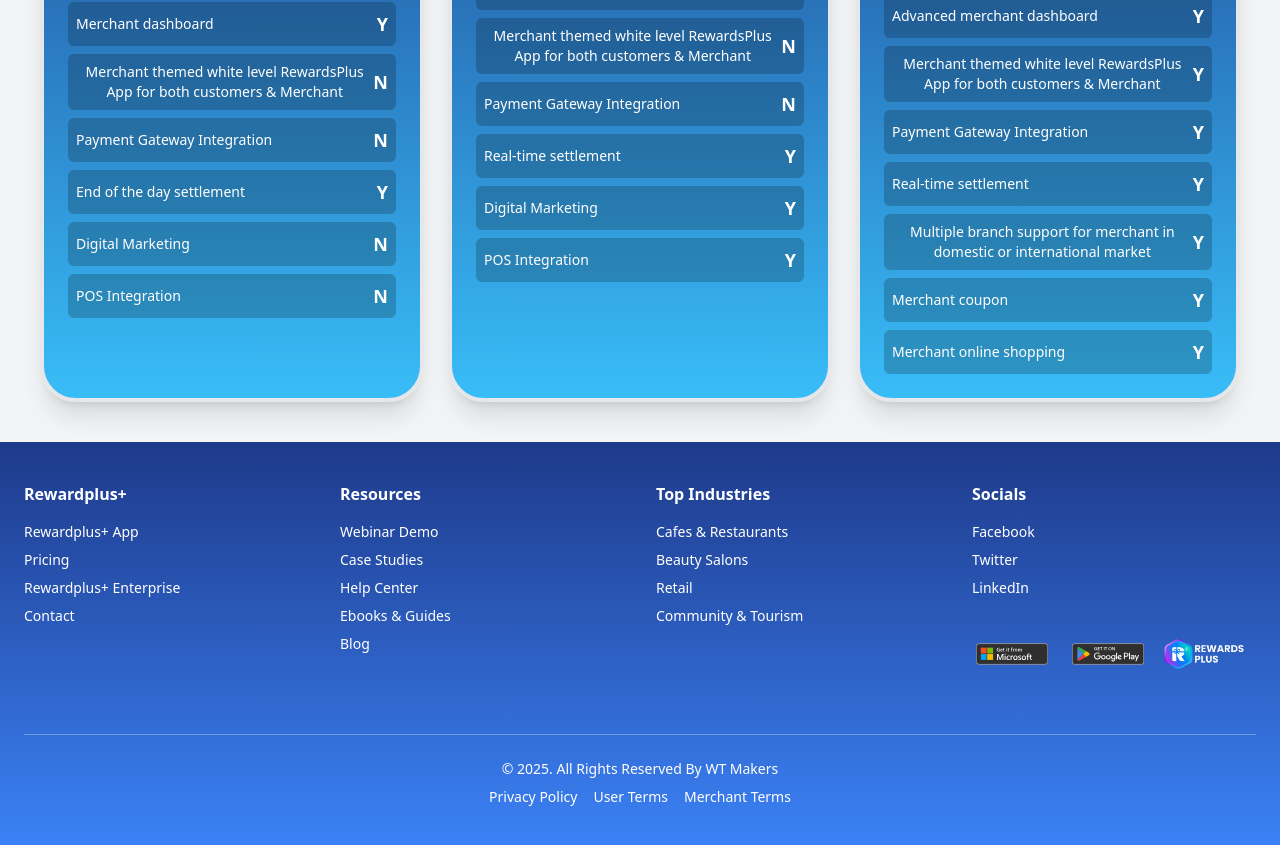
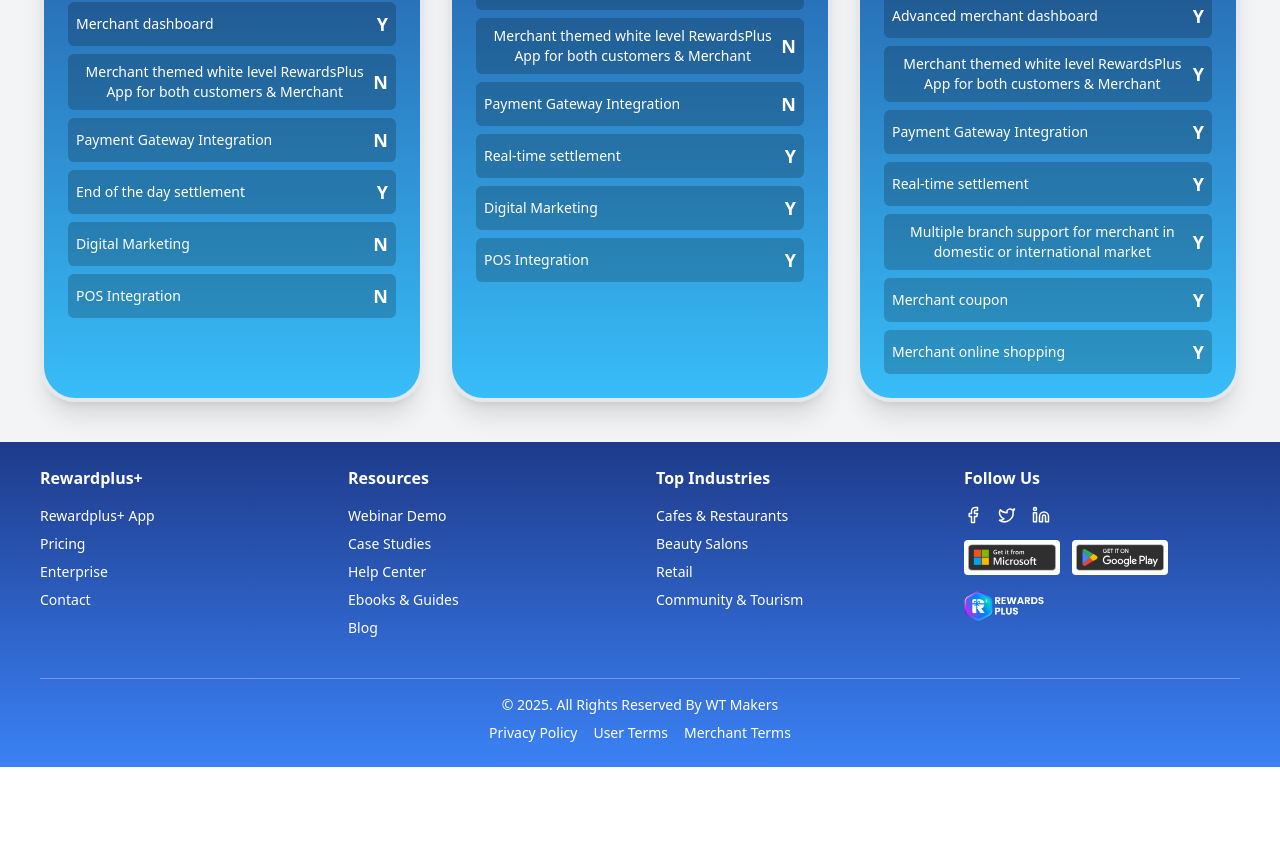
Before and after one commit to baisakhi-aich/Rewardplus, a React (Vite) app: page / in a window 1280 px wide. Shown: the part 972-1817 px from the top of the page. After the commit the page ends 1739 px from the top, so only its background shows below. Built offline with nearby package versions, Linux system fonts and the light colour scheme; no server answers.

Commit message:
initial commit

```diff
--- a/src/Component/Footer/Footer.jsx
+++ b/src/Component/Footer/Footer.jsx
@@ -1,75 +1,103 @@
-import React from 'react'
-import footermicrosoft from "../../assets/App/1728646283_Mobile app store badge-CakwQpZx.svg"
-import footerplaystore from "../../assets/App/1728646283_Mobile app store badge-1-DQ_exAEs.svg"
-import footerlogo from "../../assets/Logo/logo.png"
+import React, { useState } from 'react';
+import footermicrosoft from "../../assets/App/1728646283_Mobile app store badge-CakwQpZx.svg";
+import footerplaystore from "../../assets/App/1728646283_Mobile app store badge-1-DQ_exAEs.svg";
+import footerlogo from "../../assets/Logo/logo.png";
+import { ChevronUp, ChevronDown, Facebook, Twitter, Linkedin } from "lucide-react";
+
 const Footer = () => {
+  const [isExpanded, setIsExpanded] = useState(false);
+
   return (
+    <footer className="bg-gradient-to-b from-blue-900 to-blue-500 text-white py-6 px-4 md:px-10">
+      {/* Expand/Collapse for mobile */}
+      <div className="md:hidden flex justify-center">
+        <button
+          className="flex items-center gap-2 text-sm font-medium text-white"
+          onClick={() => setIsExpanded(!isExpanded)}
+        >
+          {isExpanded ? (
+            <>
+              Collapse Footer <ChevronUp size={10} />
+            </>
+          ) : (
+            <>
+              Expand Footer <ChevronDown size={10} />
+            </>
+          )}
+        </button>
+      </div>
+
+      {/* Main Footer Content */}
+      <div
+        className={`transition-all duration-500 overflow-hidden ${
+          isExpanded ? "max-h-[2000px] mt-6" : "max-h-0 md:max-h-full"
+        } md:max-h-full md:mt-0`}
+      >
+        <div className="max-w-7xl mx-auto grid grid-cols-1 sm:grid-cols-2 md:grid-cols-4 gap-8">
+          {/* Rewardplus+ Links */}
           <div>
-      <footer class="bg-gradient-to-b from-blue-900 to-blue-500 text-white py-10 px-6">
-  <div class="max-w-7xl mx-auto grid grid-cols-1 md:grid-cols-4 gap-8">
-    {/* <!-- Stamp Me Column --> */}
-    <div>
-      <h4 class="font-semibold text-base mb-4">Rewardplus+</h4>
-      <ul class="space-y-2 text-sm">
-        <li><a href="#" class="hover:underline">Rewardplus+ App</a></li>
-        <li><a href="#" class="hover:underline">Pricing</a></li>
-        <li><a href="#" class="hover:underline">Rewardplus+ Enterprise</a></li>
-        <li><a href="#" class="hover:underline">Contact</a></li>
+            <h4 className="font-semibold text-base mb-4">Rewardplus+</h4>
+            <ul className="space-y-2 text-sm">
+              <li><a href="#" className="hover:underline">Rewardplus+ App</a></li>
+              <li><a href="#" className="hover:underline">Pricing</a></li>
+              <li><a href="#" className="hover:underline">Enterprise</a></li>
+              <li><a href="#" className="hover:underline">Contact</a></li>
             </ul>
           </div>
 
-    {/* <!-- Resources Column --> */}
+          {/* Resources */}
           <div>
-      <h4 class="font-semibold text-base mb-4">Resources</h4>
-      <ul class="space-y-2 text-sm">
-        <li><a href="#" class="hover:underline">Webinar Demo</a></li>
-        <li><a href="#" class="hover:underline">Case Studies</a></li>
-        <li><a href="#" class="hover:underline">Help Center</a></li>
-        <li><a href="#" class="hover:underline">Ebooks & Guides</a></li>
-        <li><a href="#" class="hover:underline">Blog</a></li>
-      </ul>
-    </div>
-{/*
-    <!-- Industries Column --> */}
-    <div>
-      <h4 class="font-semibold text-base mb-4">Top Industries</h4>
-      <ul class="space-y-2 text-sm">
-        <li><a href="#" class="hover:underline">Cafes & Restaurants</a></li>
-        <li><a href="#" class="hover:underline">Beauty Salons</a></li>
-        <li><a href="#" class="hover:underline">Retail</a></li>
-        <li><a href="#" class="hover:underline">Community & Tourism</a></li>
+            <h4 className="font-semibold text-base mb-4">Resources</h4>
+            <ul className="space-y-2 text-sm">
+              <li><a href="#" className="hover:underline">Webinar Demo</a></li>
+              <li><a href="#" className="hover:underline">Case Studies</a></li>
+              <li><a href="#" className="hover:underline">Help Center</a></li>
+              <li><a href="#" className="hover:underline">Ebooks & Guides</a></li>
+              <li><a href="#" className="hover:underline">Blog</a></li>
             </ul>
           </div>
 
-    {/* <!-- Socials & Badges --> */}
+          {/* Industries */}
           <div>
-      <h4 class="font-semibold text-base mb-4">Socials</h4>
-      <ul class="space-y-2 text-sm">
-        <li><a href="#" class="hover:underline">Facebook</a></li>
-        <li><a href="#" class="hover:underline">Twitter</a></li>
-        <li><a href="#" class="hover:underline">LinkedIn</a></li>
+            <h4 className="font-semibold text-base mb-4">Top Industries</h4>
+            <ul className="space-y-2 text-sm">
+              <li><a href="#" className="hover:underline">Cafes & Restaurants</a></li>
+              <li><a href="#" className="hover:underline">Beauty Salons</a></li>
+              <li><a href="#" className="hover:underline">Retail</a></li>
+              <li><a href="#" className="hover:underline">Community & Tourism</a></li>
             </ul>
-      <div class="flex items-center space-x-4 mt-4">
-        <img src={footerplaystore} alt="App Store" class="w-20 h-20  p-1 rounded" />
-        <img src={footermicrosoft}alt="Google Play" class="w-20 h-20 p-1 rounded" />
-        <img src={footerlogo} alt="AICPA" class="w-20" />
+          </div>
+
+          {/* Socials & App Badges */}
+          <div>
+            <h4 className="font-semibold text-base mb-4">Follow Us</h4>
+            <div className="flex space-x-4 mb-4">
+              <a href="#" className="hover:text-blue-300"><Facebook size={18} /></a>
+              <a href="#" className="hover:text-blue-300"><Twitter size={18} /></a>
+              <a href="#" className="hover:text-blue-300"><Linkedin size={18} /></a>
+            </div>
+            <div className="flex flex-wrap items-center gap-3">
+              <img src={footerplaystore} alt="Play Store" className="w-24 h-auto rounded bg-white p-1" />
+              <img src={footermicrosoft} alt="Microsoft Store" className="w-24 h-auto rounded bg-white p-1" />
+            </div>
+            <div className="mt-4">
+              <img src={footerlogo} alt="Logo" className="w-20" />
+            </div>
           </div>
         </div>
       </div>
 
-  {/* <!-- Footer Bottom --> */}
-  <div class="border-t border-white/30 mt-10 pt-6 text-center text-sm">
+      {/* Footer Bottom (Always Visible) */}
+      <div className="border-t border-white/30 mt-10 pt-4 text-center text-sm space-y-2">
         <p>© 2025. All Rights Reserved By WT Makers</p>
-    <div class="mt-2 space-x-4">
-      <a href="#" class="hover:underline">Privacy Policy</a>
-      <a href="#" class="hover:underline">User Terms</a>
-      <a href="#" class="hover:underline">Merchant Terms</a>
+        <div className="space-x-4">
+          <a href="#" className="hover:underline">Privacy Policy</a>
+          <a href="#" className="hover:underline">User Terms</a>
+          <a href="#" className="hover:underline">Merchant Terms</a>
         </div>
       </div>
     </footer>
+  );
+};
 
-    </div>
-  )
-}
-
-export default Footer
+export default Footer;
```
Lines whose indentation alone changed are shown as unchanged.
